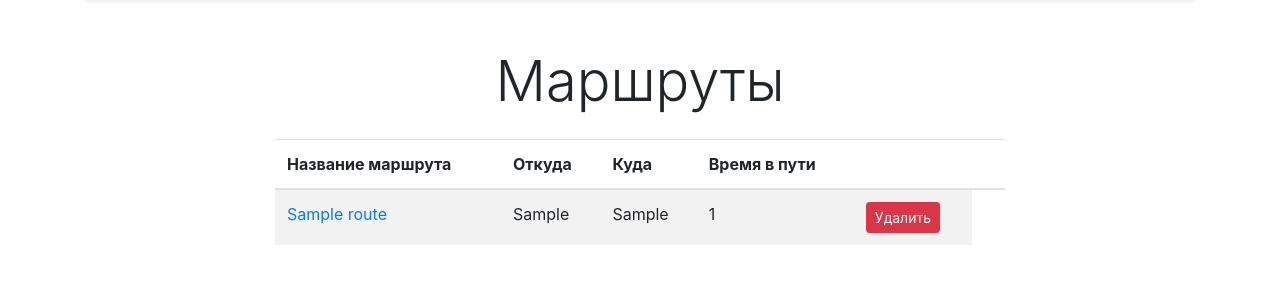
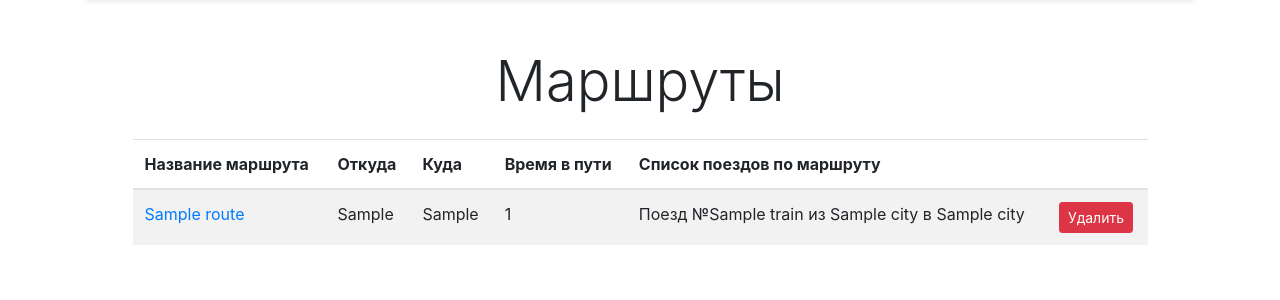
Before and after one commit to User184/src, a Django app: page /detail/1/ in a window 1280 px wide. Shown: the part 57-357 px from the top of the page. Run offline with Django 3.2, Linux system fonts and the light colour scheme; tables that the repository leaves empty hold one stand-in row (values such as "Sample post"); some libraries are stand-ins or nearby versions.

Commit message:
5.43 Улучшение страницы с детализацией маршрута

```diff
--- a/routes/templates/routes/detail.html
+++ b/routes/templates/routes/detail.html
@@ -4,7 +4,7 @@
 {% block content%}
     <h1 class="display-4 text-center my-4">Маршруты</h1>
     <div class="row ">
-        <div class='col-md-8 mx-auto'>
+        <div class='col-md-11 mx-auto'>
             <table class="table table-striped">
                 <thead>
                 <tr>
@@ -12,7 +12,7 @@
                     <th> Откуда</th>
                     <th> Куда</th>
                     <th> Время в пути</th>
-                    <th> &nbsp;</th>
+                    <th> Список поездов по маршруту</th>
                     <th> &nbsp;</th>
                 </tr>
                 </thead>
@@ -40,6 +40,13 @@
 
                     </td>
                     <td>
+
+                        {% for tr in object.across_cities.all %}
+                            {{tr}} </br>
+                        {% endfor %}
+
+                    </td>
+                    <td>
                          <a href='{% url "delete" pk=object.pk %}'>
                             <button type="button" class="btn btn-danger btn-sm">
                                 Удалить
```
